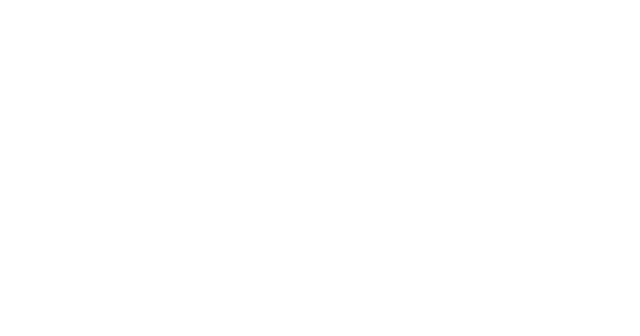
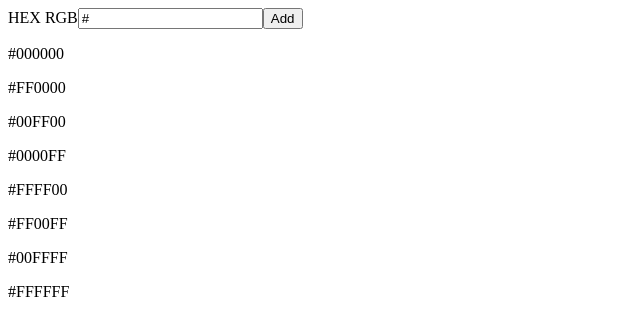
Before and after one commit to ryytuene/goonlineTask, a React (Create React App) app: page / in a window 1280 px wide. Shown: the top 336 px of the page, without its empty margins (0-640 px from the left). Built offline with nearby package versions, Linux system fonts and the light colour scheme.

Commit message:
add input form and show stored values

```diff
--- a/src/App.tsx
+++ b/src/App.tsx
@@ -1,11 +1,55 @@
+import { useState } from 'react';
 import './App.scss'
 
 function App() {
+  const [inputHex, setInputHex] = useState("#");
+  const [colors, setColors] = useState(Array<string>);
+  const [predefinedColors] = useState([
+    "#000000",
+    "#FF0000",
+    "#00FF00",
+    "#0000FF",
+    "#FFFF00",
+    "#FF00FF",
+    "#00FFFF",
+    "#FFFFFF"
+  ])
+
+  const onHexAdd = (e: React.FormEvent<HTMLFormElement>) => {
+    e.preventDefault();
+    const value: string = e.currentTarget.hex.value.toUpperCase();
+    // not valid hex
+    if (value.length !== 4 && value.length !== 7) return;
+    // hex exists in array
+    if ([...predefinedColors, ...colors].includes(value)) return;
+    setColors(c => [...c, value]);
+    setInputHex("#");
+  }
+
+  const onHexChange = (e: React.ChangeEvent<HTMLInputElement>) => {
+    let value: string = e.target.value;
+    // bad characters
+    if (!/^[#A-Fa-f0-9]*$/.test(value)) return;
+    // too long
+    if (value.length > 7) return;
+    // add # if doesnt exist
+    if (value.length > 0 && value[0] !== "#") value = "#" + value;
+    // # not at index 0
+    if (value.lastIndexOf("#") > 0) return;
+    setInputHex(value);
+  }
+
   return (
-    <div className="App">
-      {/* form 1 */}
+    <div>
+      <form onSubmit={onHexAdd} >
+        <label>
+          <span>HEX RGB</span>
+          <input type="text" id="hex" onChange={onHexChange} value={inputHex} />
+        </label>
+        <button type="submit" >Add</button>
+      </form>
       {/* form 2 */}
-      {/* colors */}
+      {[...predefinedColors, ...colors].map(value => <p key={value}>{value}</p>)}
     </div>
   );
 }
```
Also changed, not shown: 1 other file (tests, documents, lock files or other folders).
